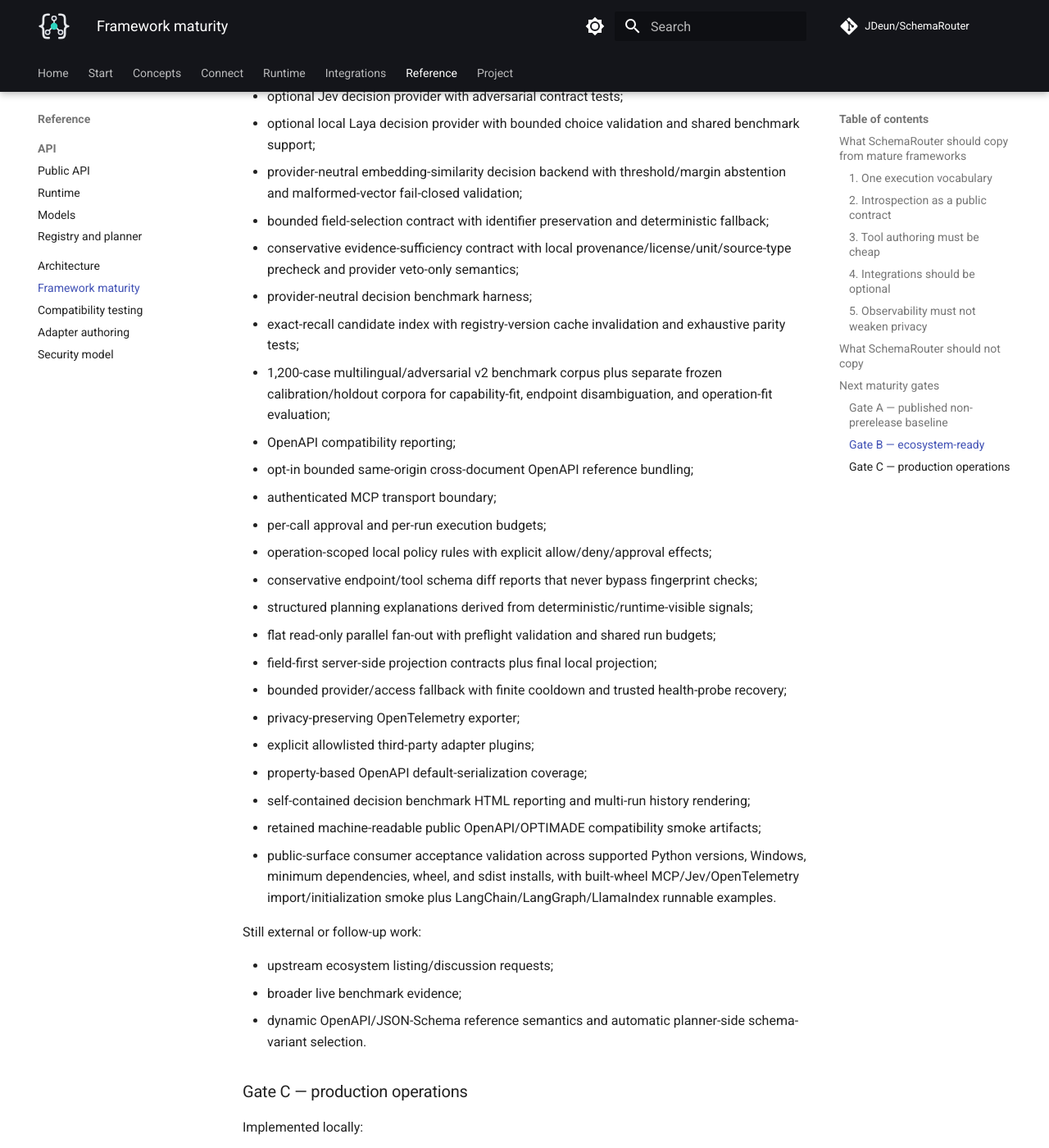
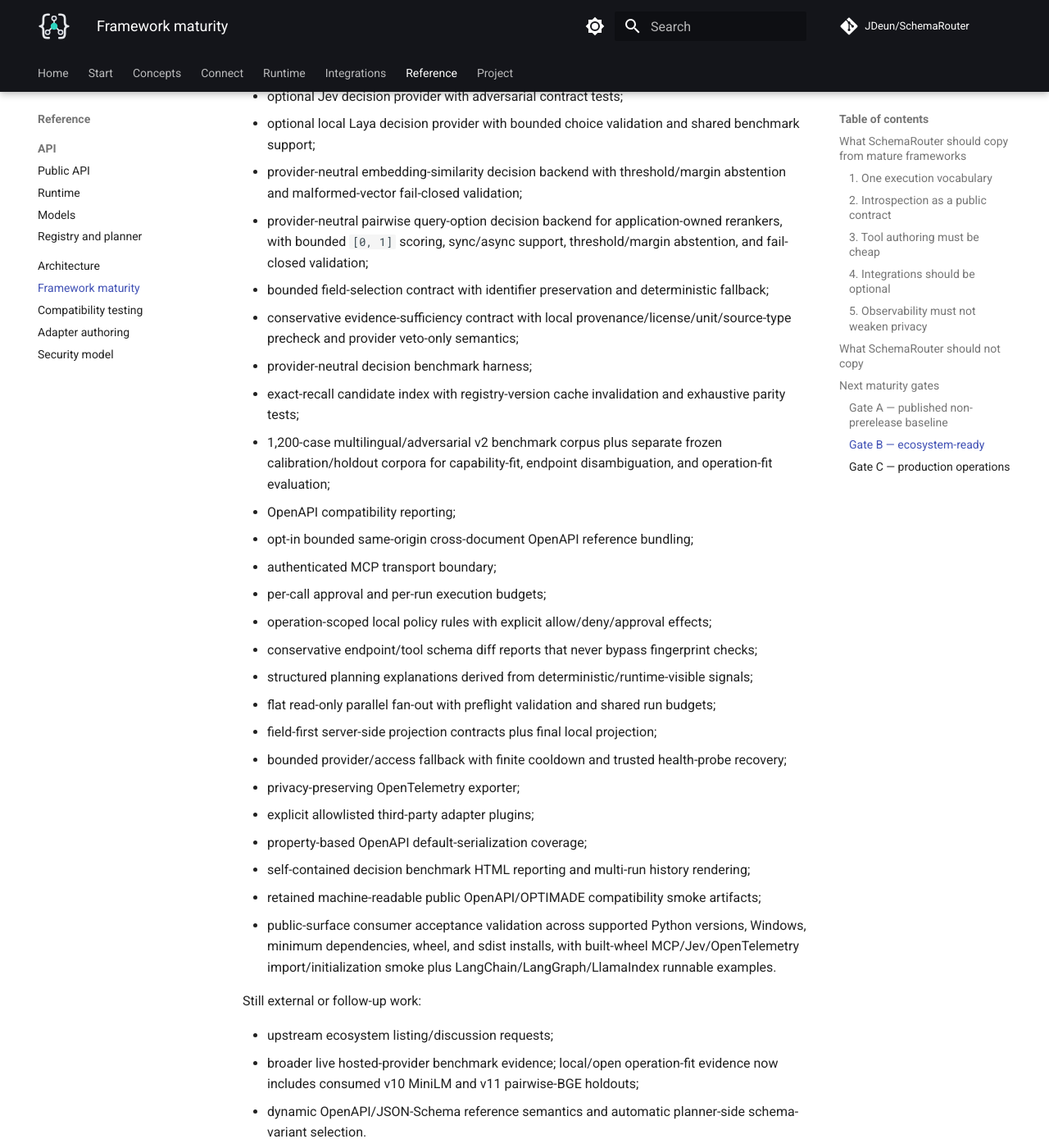
Before and after one commit to JDeun/SchemaRouter, an MkDocs documentation site: the page built from docs/framework-maturity.md, in a window 1280 px wide and 1400 px high, scrolled down 5930 px. Shown: the whole window at 82% size. Built offline with MkDocs 1.6.1 and Material for MkDocs 9.7.7, drawn with Linux system fonts in a browser that asks for light colours; comment, search, counter and statistics services are not loaded.

Commit message:
docs: align maturity notes with pairwise evidence

```diff
--- a/docs/framework-maturity.md
+++ b/docs/framework-maturity.md
@@ -116,6 +116,8 @@ Completed locally:
 - optional local Laya decision provider with bounded choice validation and shared benchmark support;
 - provider-neutral embedding-similarity decision backend with threshold/margin abstention and
   malformed-vector fail-closed validation;
+- provider-neutral pairwise query-option decision backend for application-owned rerankers, with
+  bounded `[0, 1]` scoring, sync/async support, threshold/margin abstention, and fail-closed validation;
 - bounded field-selection contract with identifier preservation and deterministic fallback;
 - conservative evidence-sufficiency contract with local provenance/license/unit/source-type precheck
   and provider veto-only semantics;
@@ -144,7 +146,7 @@ Completed locally:
 Still external or follow-up work:
 
 - upstream ecosystem listing/discussion requests;
-- broader live benchmark evidence;
+- broader live hosted-provider benchmark evidence; local/open operation-fit evidence now includes consumed v10 MiniLM and v11 pairwise-BGE holdouts;
 - dynamic OpenAPI/JSON-Schema reference semantics and automatic planner-side schema-variant selection.
 
 ### Gate C — production operations
```
